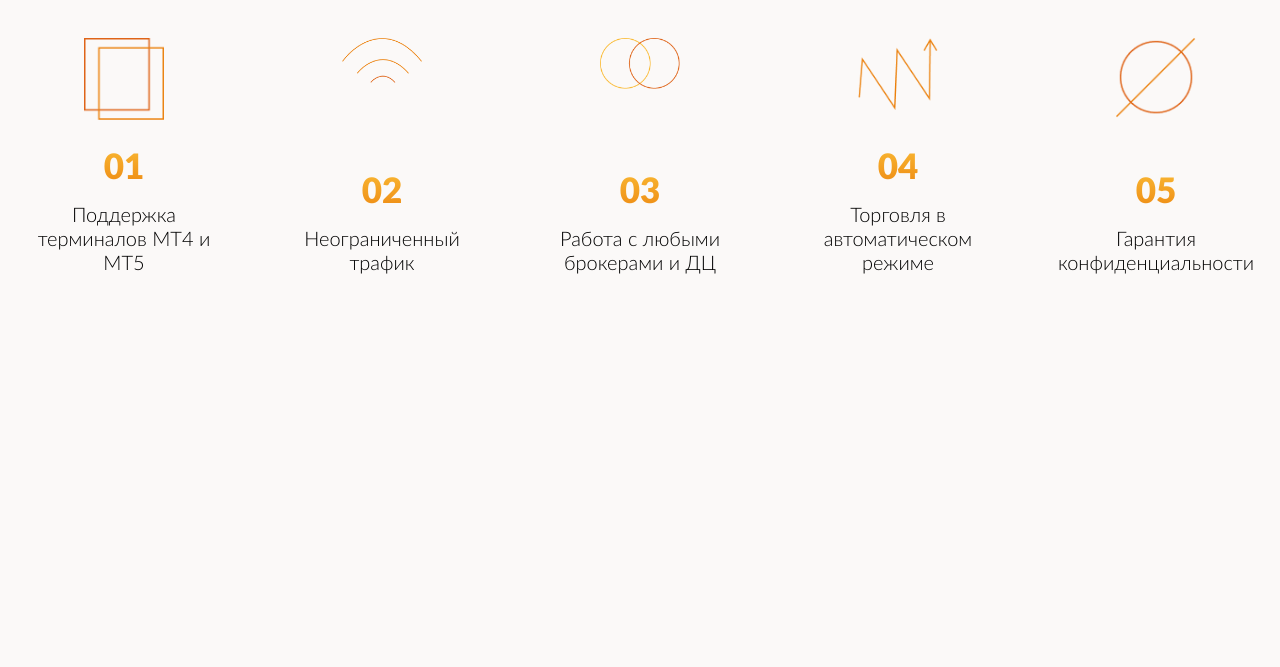
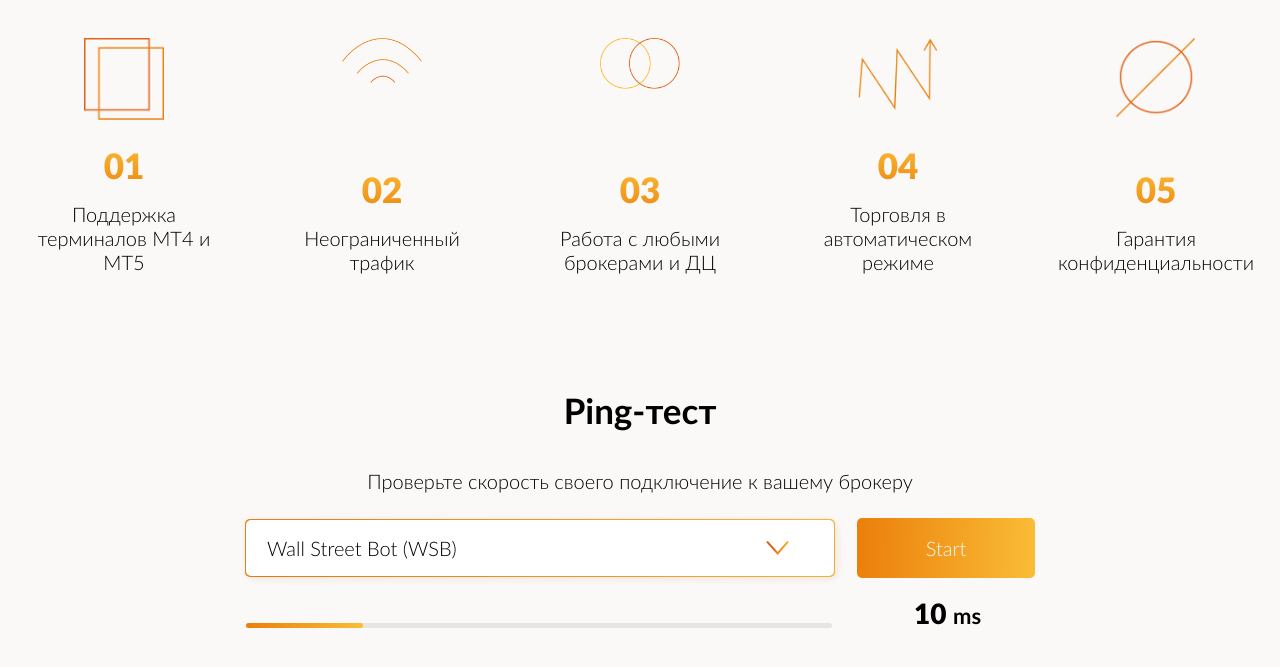
Before and after one commit to Mikhailo-Kandyba/Forex-box-Site, a website: page src/index.html in a window 1280 px wide. Shown: the part 687-1354 px from the top of the page. Before the commit the page ends 1071 px from the top, so only its background shows below. Drawn offline with nearby package versions, Linux system fonts and the light colour scheme; files whose address does not match are found by name.

Commit message:
ping-test-wrap block

```diff
--- a/src/index.html
+++ b/src/index.html
@@ -156,6 +156,32 @@
                         </li>
                     </ul>
                 </section>
+                <section class="container ping-test-wrap">
+                    <h4>Ping-тест</h4>
+                    <p>Проверьте скорость своего подключение к вашему брокеру</p>
+                    <div class="btn-holder">
+                        <div class="bg-gradient-border btn-area">
+                            <div class="custom-select">
+                                <select>
+                                    <option value="1">Wall Street Bot (WSB)</option>
+                                    <option value="2">Торговый робот WSB</option>
+                                    <option value="3">Quattro Pro</option>
+                                    <option value="4">MT4 Control</option>
+                                    <option value="5">Торговый бот NOX</option>
+                                    <option value="6">PejavaBot</option>
+                                    <option value="7">Freedom Team</option>
+                                </select>
+                            </div>
+                        </div>
+                        <button class="btn btn-background btn-spring-wood btn-width-178">Start</button>
+                    </div>
+                    <div class="progress-wrap">
+                        <div class="progress-bar">
+                            <div data-size="20" class="progress"></div>
+                        </div>
+                        <p>10 <sup>ms</sup></p>
+                    </div>
+                </section>
             </main>
         </div>
         <script src="https://ajax.googleapis.com/ajax/libs/jquery/3.5.1/jquery.min.js"></script>
--- a/src/js/main.js
+++ b/src/js/main.js
@@ -84,3 +84,13 @@ function myFunction() {
     var popup = document.getElementById("myPopup");
     popup.classList.toggle("show");
 }
+
+//progress-bar
+const progress_bars = document.querySelectorAll('.progress');
+
+progress_bars.forEach(bar => {
+    setTimeout(() => {
+        const { size } = bar.dataset;
+        bar.style.width = `${size}%`
+    }, 1000);
+});
--- a/src/scss/_buttons.scss
+++ b/src/scss/_buttons.scss
@@ -45,6 +45,12 @@
   padding: 20px 15px;
 }
 
+.btn-width-178 {
+  max-width: 178px;
+  width: 100%;
+  padding: 17px;
+}
+
 .btn-spring-wood {
   color: $spring-wood;
 
--- a/src/scss/_common.scss
+++ b/src/scss/_common.scss
@@ -6,27 +6,42 @@
   font-size: $font-size-base + 2;
   line-height: $line-height-base + 3;
   position: relative;
-  max-width: 310px;
-  margin-bottom: 20px;
+  width: 100%;
 
   select {
     display: none;
   }
+
+  .arrowanim {
+    &:after {
+      transform: rotate(180deg);
+      top: 18px;
+    }
+  }
 }
+
 
 .selected-item {
   font-size: $font-size-base;
   line-height: $line-height-base;
   position: relative;
-  padding: 14px 45px 14px 21px;
+  padding: 16px 75px 16px 21px;
   background: $white;
   box-shadow: 2px 2px 10px rgba(150, 78, 30, 0.14);
   border-radius: 5px;
   cursor: pointer;
   z-index: 5;
+  text-align: left;
 
-  @include breakpoint($desktop) {
-    padding: 17px 45px 17px 28px;
+  &:after {
+    content: '';
+    position: absolute;
+    top: 50%;
+    right: 45px;
+    transform: translate(-0, -50%);
+    background-image: url("../images/select-arrow.svg");
+    width: 23px;
+    height: 15px;
   }
 }
 
@@ -49,6 +64,10 @@
   box-shadow: 2px 2px 10px rgba(150, 78, 30, 0.14);
   border-radius: 0 0 5px 5px;
   background: $white;
+  text-align: left;
+  border: 1px solid $saffron;
+  border-top: 0;
+  margin-top: -2px;
 }
 
 .all-items-hide {
@@ -222,7 +241,7 @@
 }
 
 .advantages-wrap {
-  margin-bottom: 100px;
+  margin-bottom: 105px;
 
   h4 {
     font-family: $lato-regular;
@@ -269,3 +288,70 @@
     margin-bottom: 16px;
   }
 }
+
+.ping-test-wrap {
+  text-align: center;
+  margin-bottom: 100px;
+
+  h4 {
+    font-family: $lato-bold;
+    font-size: $font-size-base + 15;
+    line-height: $line-height-base + 18;
+    margin-bottom: 38px;
+  }
+
+  > p {
+    margin-bottom: 25px;
+  }
+}
+
+.btn-holder {
+  display: flex;
+  justify-content: center;
+  align-items: center;
+  margin-bottom: 20px;
+
+  .btn-area {
+    max-width: 590px;
+    width: 100%;
+    margin-right: 22px;
+  }
+}
+
+.progress-wrap {
+  display: flex;
+  align-items: flex-end;
+  margin: 0 auto;
+  max-width: 788px;
+  width: 100%;
+
+  p {
+    font-family: $lato-extra-bold;
+    font-size: $font-size-base + 8;
+    line-height: $line-height-base + 6;
+
+    sup {
+      font-family: $lato-bold;
+      font-size: $font-size-base + 2;
+      line-height: $line-height-base;
+    }
+  }
+}
+
+
+.progress-bar {
+  background: $ebb;
+  border-radius: 9px;
+  height: 5px;
+  width: 586px;
+  max-width: 100%;
+  margin-right: 82px;
+}
+
+.progress {
+  background: linear-gradient(91.67deg, #EB800C 1.81%, #FABB35 97.99%);
+  border-radius: 9px;
+  height: 5px;
+  width: 0;
+  transition: width 0.5s ease-in;
+}
--- a/src/scss/_variables.scss
+++ b/src/scss/_variables.scss
@@ -2,8 +2,12 @@ $transparent:          transparent;
 $white:                #fff;
 $spring-wood:          #fbf9f8;
 $spring-wood-two:      #fefefd;
+$ebb:                  #e8e4e2;
 $black:                #000;
 $mine-shaft:           #373737;
+$tundora:              #474747;
+$saffron:              #fabb35;
+
 
 //font page
 $base-font-default:    Lato-Light;
```
Also changed, not shown: src/css/styles.css, src/images/select-arrow.svg (added).
